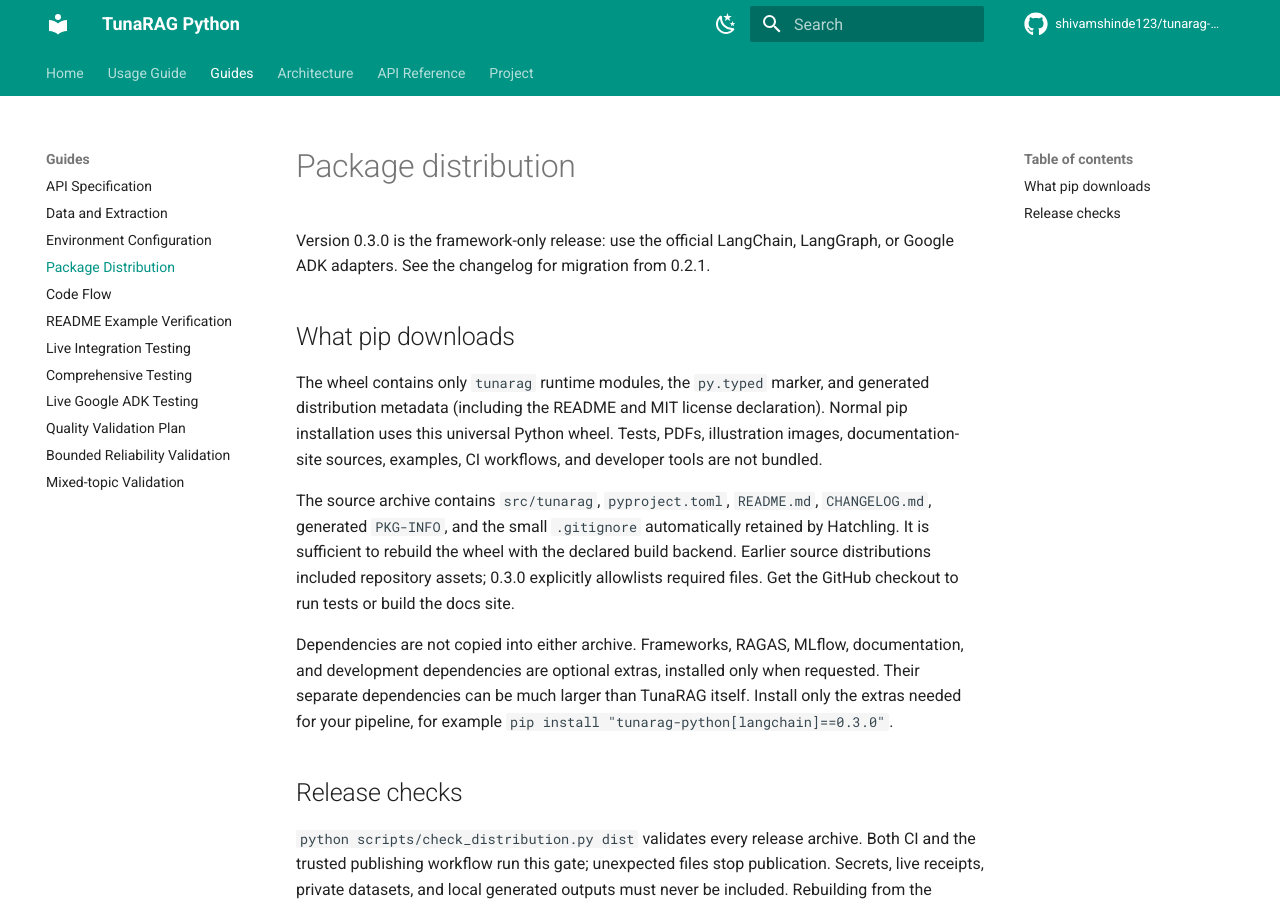
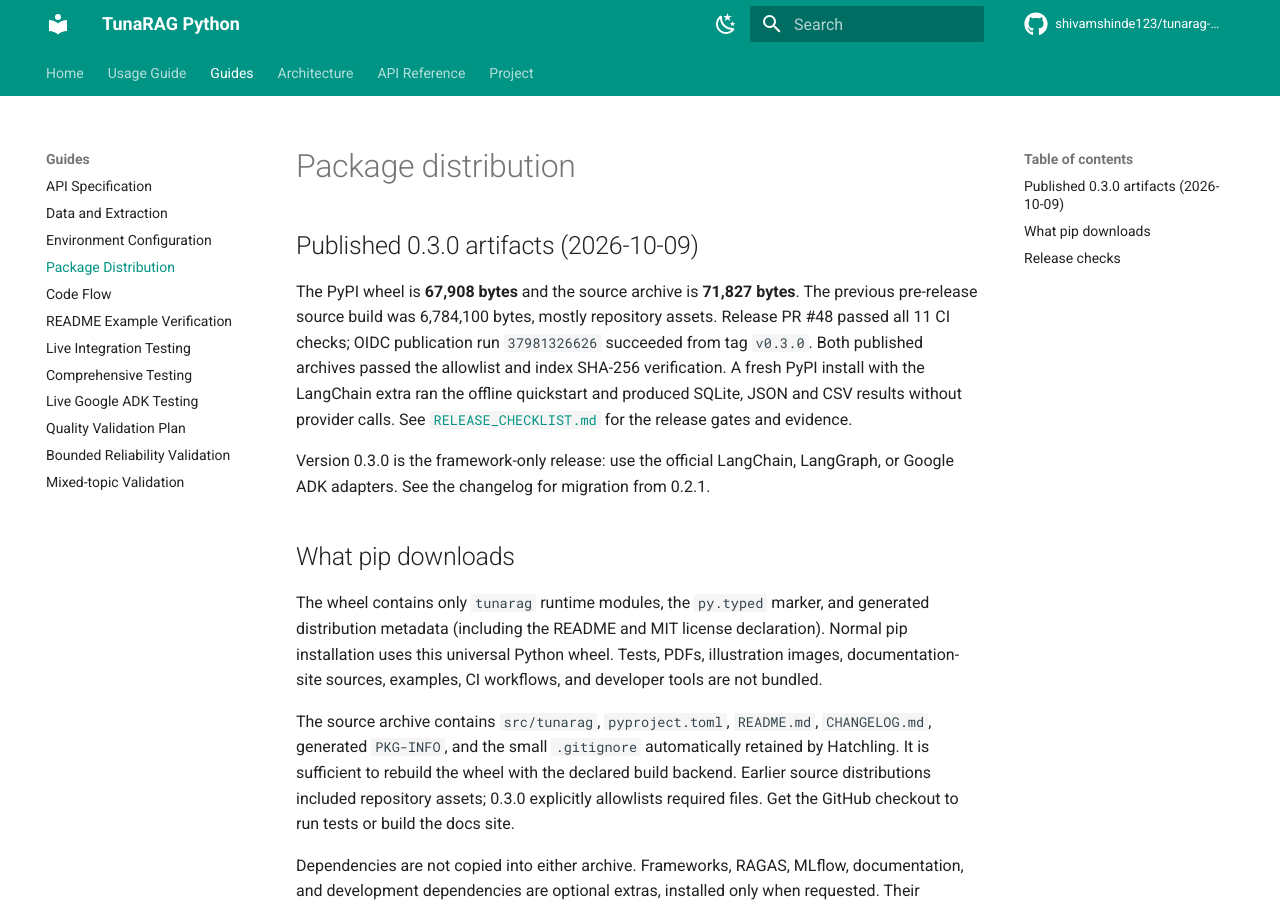
Before and after one commit to shivamshinde123/tunarag-python, an MkDocs documentation site: the page built from docs/package-distribution.md, in a window 1280 px wide and 900 px high. Built offline with MkDocs 1.6.1 and Material for MkDocs 9.7.7, drawn with Linux system fonts in a browser that asks for light colours; comment, search, counter and statistics services are not loaded.

Commit message:
docs: record verified 0.3.0 PyPI publication

```diff
--- a/docs/package-distribution.md
+++ b/docs/package-distribution.md
@@ -1,4 +1,15 @@
 # Package distribution
+
+## Published 0.3.0 artifacts (2026-10-09)
+
+The PyPI wheel is **67,908 bytes** and the source archive is **71,827 bytes**. The
+previous pre-release source build was 6,784,100 bytes, mostly repository assets.
+Release PR #48 passed all 11 CI checks; OIDC publication run `37981326626` succeeded
+from tag `v0.3.0`. Both published archives passed the allowlist and index SHA-256
+verification. A fresh PyPI install with the LangChain extra ran the offline quickstart
+and produced SQLite, JSON and CSV results without provider calls. See
+[`RELEASE_CHECKLIST.md`](https://github.com/shivamshinde123/tunarag-python/blob/main/RELEASE_CHECKLIST.md)
+for the release gates and evidence.
 
 Version 0.3.0 is the framework-only release: use the official LangChain, LangGraph, or
 Google ADK adapters. See the changelog for migration from 0.2.1.
```
Also changed, not shown: RELEASE_CHECKLIST.md (+18 -7 lines).
